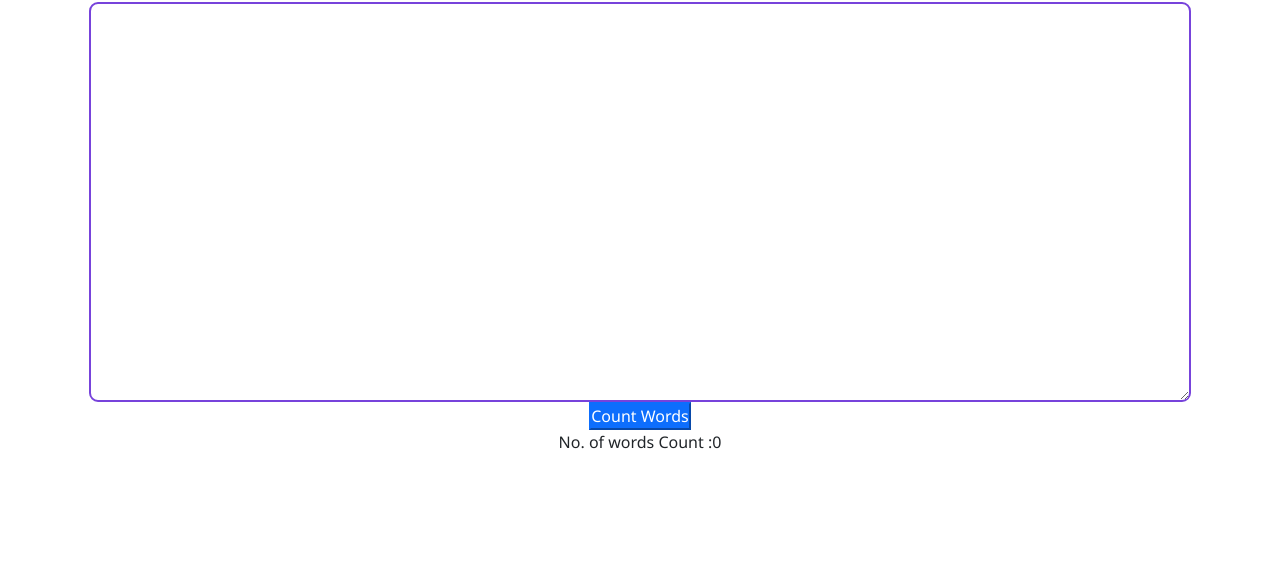
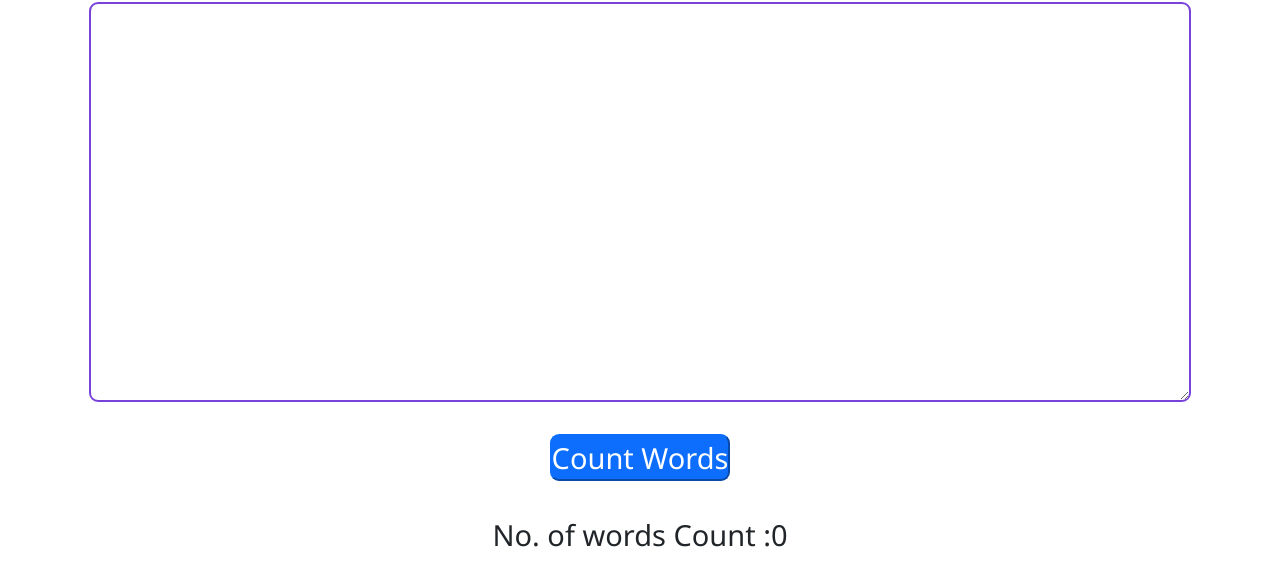
Before and after one commit to YashKaskar/Word-Count, a plain HTML site: page index.html in a window 1280 px wide. Shown: the part 84-670 px from the top of the page. Drawn offline with nearby package versions, Linux system fonts and the light colour scheme.

Commit message:
styling count-btn and word-count

```diff
--- a/app.css
+++ b/app.css
@@ -24,3 +24,14 @@ textarea {
     box-sizing: border-box;
     font-family: 'Noto Sans', sans-serif;
 }
+
+.count-btn {
+    margin-top: 2rem;
+    font-size: 29px;
+    border-radius: 9px;
+}
+
+.word-count{
+    margin-top: 2rem;
+    font-size: 29px;
+}
```
